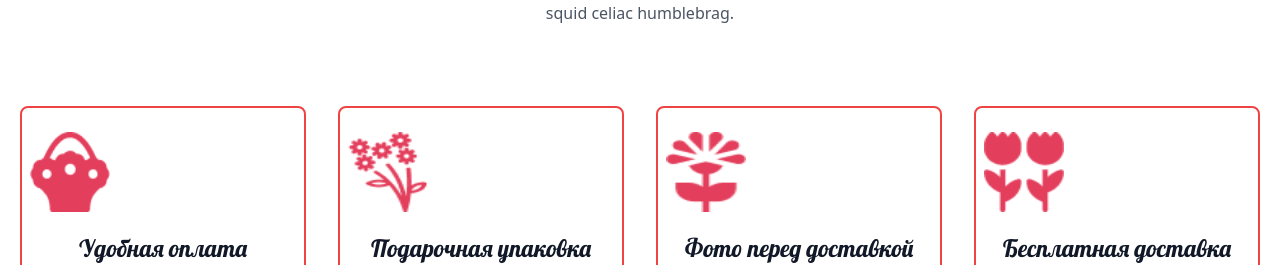
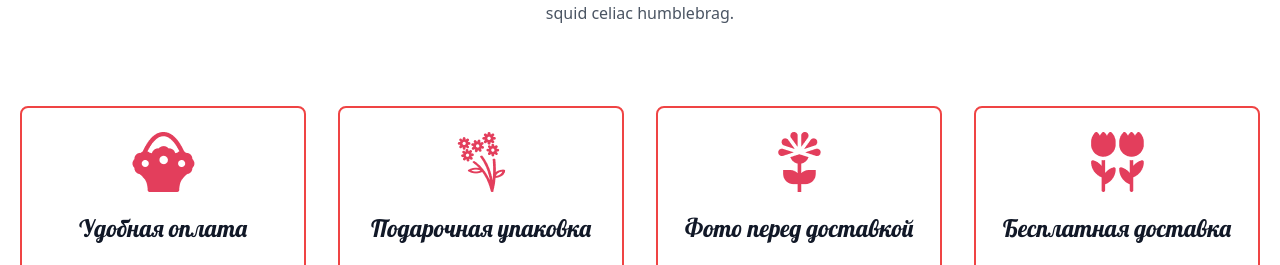
Before and after one commit to Adiletbaike/oneflower, a Next.js app: page / in a window 1280 px wide. Shown: the part 1000-1265 px from the top of the page. Built offline with nearby package versions, Linux system fonts and the light colour scheme.

Commit message:
hero image

```diff
--- a/src/Components/About.jsx
+++ b/src/Components/About.jsx
@@ -16,12 +16,13 @@ const About = () => {
           </p>
         </div>
         <div className="flex flex-wrap -m-4 text-center items-stretch">
-          <div className="p-4 md:w-1/4 sm:w-1/2 w-full">
+          <div className="p-4 md:w-1/4 w-1/2 w-full">
             <div className="border-2 border-red-500 px-2 py-6 rounded-lg">
               <img
                 src="images/card1.png"
                 alt=""
-                style={{ width: "80px", height: "80px" }}
+                // style={{ width: "80px", height: "80px" }}
+                className="inline-block h-auto w-auto"
               />
               <h2 className="title-font font-lobster font-medium text-2xl text-gray-900 py-5">
                 Удобная оплата
@@ -33,12 +34,13 @@ const About = () => {
               </p>
             </div>
           </div>
-          <div className="p-4 md:w-1/4 sm:w-1/2 w-full">
+          <div className="p-4 md:w-1/4 w-1/2 w-full">
             <div className="border-2 place-content-center border-red-500 px-2 py-6 rounded-lg">
               <img
                 src="images/card2.png"
                 alt=""
-                style={{ width: "80px", height: "80px" }}
+                // style={{ width: "80px", height: "80px" }}
+                className="inline-block h-auto w-auto"
               />
               <h2 className="title-font font-medium font-lobster text-2xl text-gray-900 py-5">
                 Подарочная упаковка
@@ -49,12 +51,13 @@ const About = () => {
               </p>
             </div>
           </div>
-          <div className="p-4 md:w-1/4 sm:w-1/2 w-full">
+          <div className="p-4 md:w-1/4 w-1/2 w-full">
             <div className="border-2 border-red-500 px-2 py-6 rounded-lg">
               <img
                 src="images/card3.png"
                 alt=""
-                style={{ width: "80px", height: "80px" }}
+                // style={{ width: "80px", height: "80px" }}
+                className="inline-block h-auto w-auto"
               />
               <h2 className="title-font font-medium font-lobster text-2xl text-gray-900 py-5">
                 Фото перед доставкой
@@ -65,13 +68,13 @@ const About = () => {
               </p>
             </div>
           </div>
-          <div className="p-4 md:w-1/4 sm:w-1/2 w-full  min-h-full">
+          <div className="p-4 w-1/2 md:w-1/4 w-full  min-h-full">
             <div className="border-2 border-red-500 px-2 py-6 rounded-lg">
               <img
-                className="max-h-full"
                 src="images/card4.png"
                 alt=""
-                style={{ width: "80px", height: "80px" }}
+                // style={{ width: "80px", height: "80px" }}
+                className="inline-block h-auto w-auto"
               />
               <h2 className="title-font font-medium font-lobster text-2xl text-gray-900 py-5">
                 Бесплатная доставка
```
